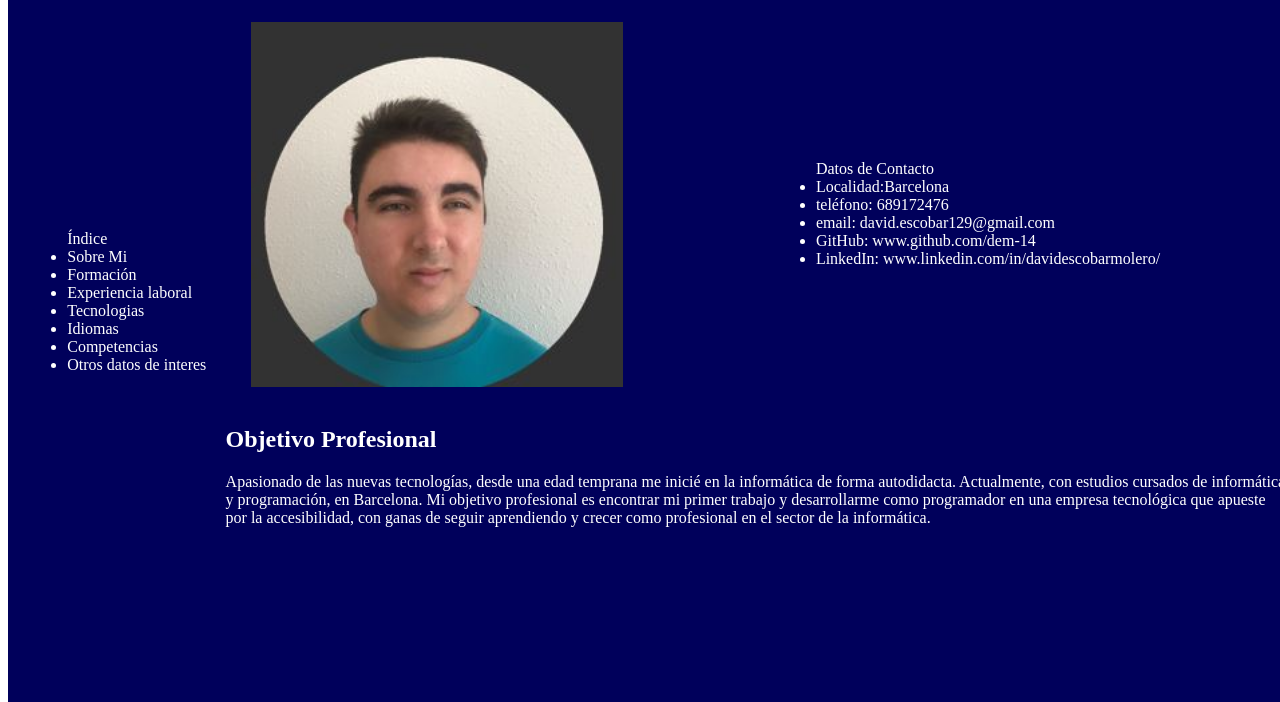
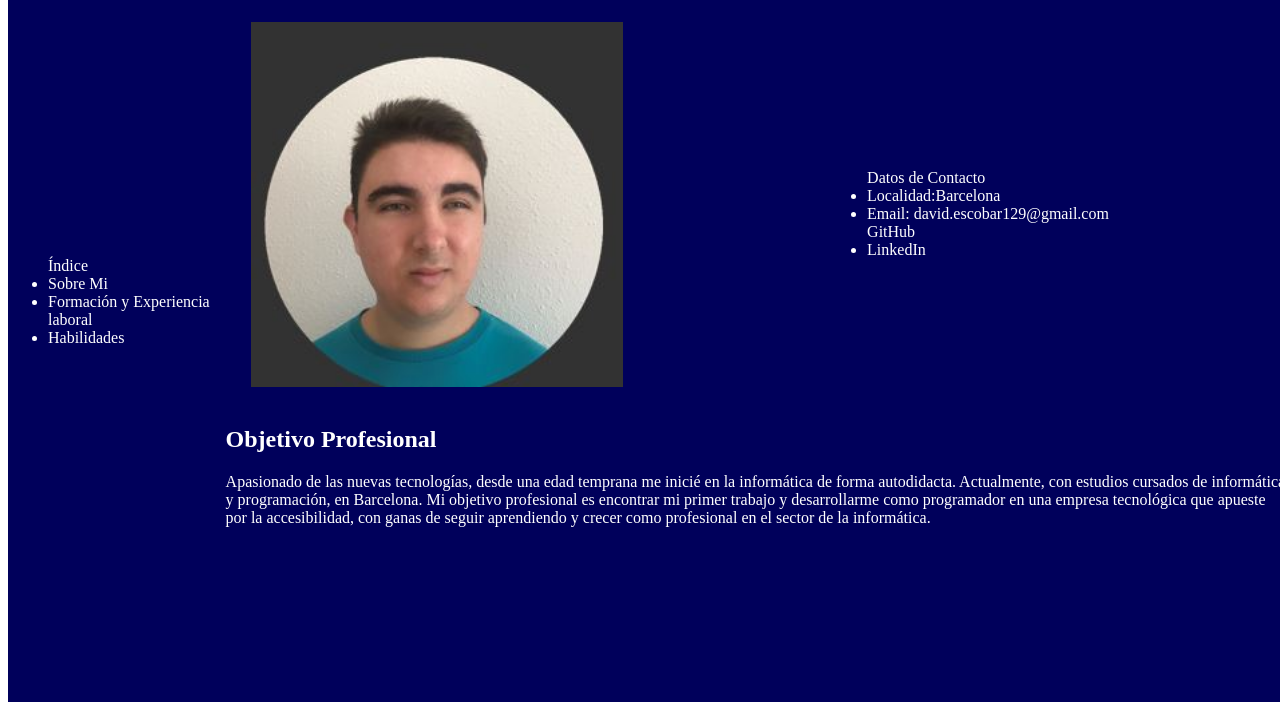
Before and after one commit to dem-14/Portfolio, a plain HTML site: page public/index.html in a window 1280 px wide. Shown: the part 106-808 px from the top of the page. Drawn offline with Linux system fonts and the light colour scheme.

Commit message:
mejoras en el codigo

```diff
--- a/public/components/index.js
+++ b/public/components/index.js
@@ -9,12 +9,9 @@ class Index extends HTMLElement {
         <ul>
           <lh>Índice</lh>
       <a href="../index.html"><li>Sobre Mi</li></a>
-      <a href="../pages/resume.html"><li>Formación </li></a>
-      <a href="../pages/resume.html"><li>Experiencia laboral</li></a>
-  <a href="../pages/skills.html"><li>Tecnologias</li></a>
-  <a href="../pages/skills.html"><li>Idiomas</li></a>
-  <a href="../pages/skills.html"><li>Competencias</li></a>
-  <a href="../pages/skills.html"><li>Otros datos de interes</li></a>
+      <a href="../pages/resume.html"><li>Formación y Experiencia laboral  </li></a>
+
+  <a href="../pages/skills.html"><li>Habilidades</li></a>
   </ul>
         `;
       }
--- a/public/index.html
+++ b/public/index.html
@@ -22,10 +22,9 @@
 <ul>
     <lh>Datos de Contacto</lh>
     <li class="item1">Localidad:Barcelona</li>
-        <li>teléfono: 689172476</li>
-    <li>email: david.escobar129@gmail.com</li>
-    <li>GitHub: www.github.com/dem-14  </li>
-    <li>LinkedIn: www.linkedin.com/in/davidescobarmolero/</li>
+        <li>Email: david.escobar129@gmail.com</li>
+    <a href="https://github.com/dem-14"<li>GitHub  </li></a>
+    <a href="https://www.linkedin.com/in/davidescobarmolero/"><li>LinkedIn</li></a>
 </ul>
 </div>
 <div class="objetivoProfesional">
--- a/public/styles/skills.css
+++ b/public/styles/skills.css
@@ -42,6 +42,7 @@ background-color:YELLOW;
 color:#000000;
         }
 
-        .cuerpos {
+        ul {
             text-align: center;
+               list-style-type: none;
         }
```
Also changed, not shown: public/pages/skills.html (+2 -2 lines).
